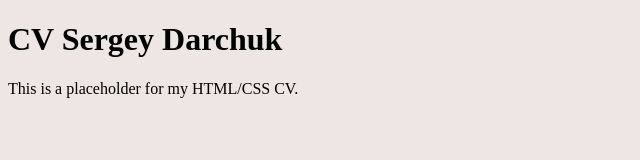
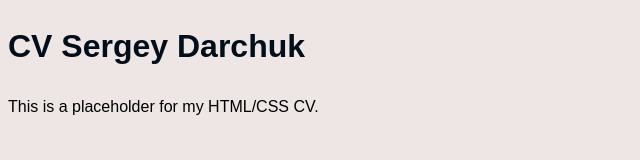
Before and after one commit to DarchukSergey/rsschool-cv, a plain HTML site: page index.html in a window 1280 px wide. Shown: the whole page, without its empty margins (0-640 px from the left). Drawn offline with Linux system fonts and the light colour scheme.

Commit message:
feat: add style to body & h1

```diff
--- a/style.css
+++ b/style.css
@@ -1,3 +1,9 @@
 body{
+    font-family: Arial, Helvetica, sans-serif;
+    line-height: 1.6;
     background-color: #eee5e5;
 }
+
+h1{
+    color: #020f1a;
+}
```
